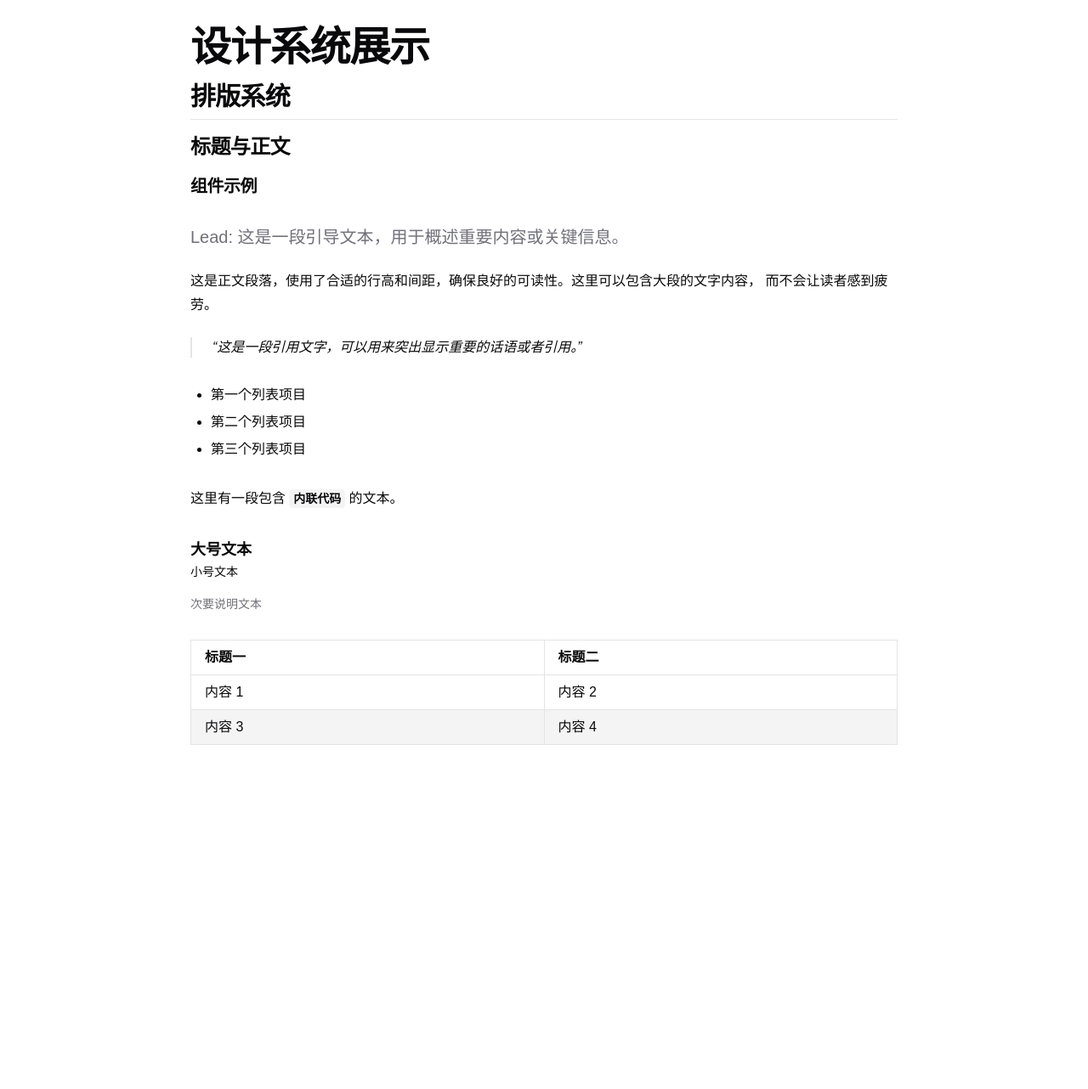
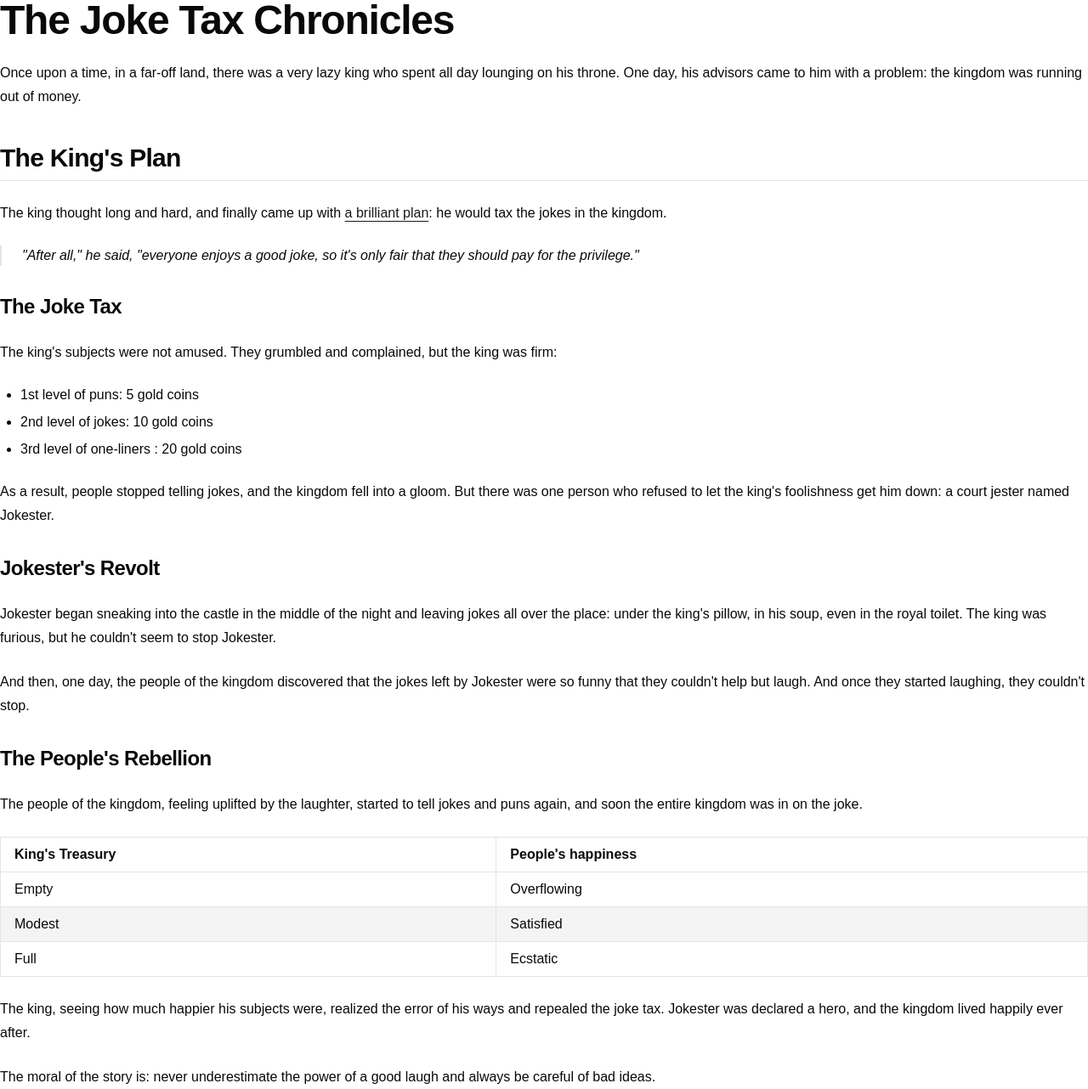
Before and after one commit to ai-copilots/spark-pilot, a Next.js app in the folder frontend/: page /showcases/typography in a window 1280 px wide. Shown: the whole page at 85% size. Before the commit the page ends 933 px from the top, so only its background shows below. Built offline with nearby package versions, Linux system fonts and the light colour scheme; no server answers; a web font is replaced by a local one.

Commit message:
Update ESLint configuration and typography showcase
- Modify ESLint config to disable unescaped entities warning
- Update package.json dependencies order
- Add @tailwindcss/typography package
- Refactor typography showcase page with a narrative example
- Update Cursor rule documentation references

```diff
--- a/frontend/src/app/showcases/typography/page.tsx
+++ b/frontend/src/app/showcases/typography/page.tsx
@@ -1,85 +1,120 @@
 export default function TypographyShowcasePage() {
   return (
     <main className="min-h-screen">
-      <div className="w-full max-w-4xl mx-auto p-8 space-y-8">
-      {/* 标题展示 */}
-        <section className="space-y-4">
+      <div>
         <h1 className="scroll-m-20 text-4xl font-extrabold tracking-tight lg:text-5xl">
-            设计系统展示
+          The Joke Tax Chronicles
         </h1>
-          <h2 className="scroll-m-20 border-b pb-2 text-3xl font-semibold tracking-tight first:mt-0">
-            排版系统
+        <p className="leading-7 [&:not(:first-child)]:mt-6">
+          Once upon a time, in a far-off land, there was a very lazy king who
+          spent all day lounging on his throne. One day, his advisors came to him
+          with a problem: the kingdom was running out of money.
+        </p>
+        <h2 className="mt-10 scroll-m-20 border-b pb-2 text-3xl font-semibold tracking-tight transition-colors first:mt-0">
+          The King's Plan
         </h2>
-          <h3 className="scroll-m-20 text-2xl font-semibold tracking-tight">
-            标题与正文
+        <p className="leading-7 [&:not(:first-child)]:mt-6">
+          The king thought long and hard, and finally came up with{" "}
+          <a
+            href="#"
+            className="font-medium text-primary underline underline-offset-4"
+          >
+            a brilliant plan
+          </a>
+          : he would tax the jokes in the kingdom.
+        </p>
+        <blockquote className="mt-6 border-l-2 pl-6 italic">
+          "After all," he said, "everyone enjoys a good joke, so it's only fair
+          that they should pay for the privilege."
+        </blockquote>
+        <h3 className="mt-8 scroll-m-20 text-2xl font-semibold tracking-tight">
+          The Joke Tax
         </h3>
-          <h4 className="scroll-m-20 text-xl font-semibold tracking-tight">
-            组件示例
-          </h4>
-        </section>
-
-        {/* 正文展示 */}
-        <section className="space-y-6">
-          <p className="text-xl text-muted-foreground">
-            Lead: 这是一段引导文本，用于概述重要内容或关键信息。
+        <p className="leading-7 [&:not(:first-child)]:mt-6">
+          The king's subjects were not amused. They grumbled and complained, but
+          the king was firm:
         </p>
-
+        <ul className="my-6 ml-6 list-disc [&>li]:mt-2">
+          <li>1st level of puns: 5 gold coins</li>
+          <li>2nd level of jokes: 10 gold coins</li>
+          <li>3rd level of one-liners : 20 gold coins</li>
+        </ul>
         <p className="leading-7 [&:not(:first-child)]:mt-6">
-            这是正文段落，使用了合适的行高和间距，确保良好的可读性。这里可以包含大段的文字内容，
-            而不会让读者感到疲劳。
+          As a result, people stopped telling jokes, and the kingdom fell into a
+          gloom. But there was one person who refused to let the king's
+          foolishness get him down: a court jester named Jokester.
         </p>
-
-          <blockquote className="mt-6 border-l-2 pl-6 italic">
-            &ldquo;这是一段引用文字，可以用来突出显示重要的话语或者引用。&rdquo;
-          </blockquote>
-        </section>
-
-        {/* 列表展示 */}
-        <section>
-          <ul className="my-6 ml-6 list-disc [&>li]:mt-2">
-            <li>第一个列表项目</li>
-            <li>第二个列表项目</li>
-            <li>第三个列表项目</li>
-          </ul>
-        </section>
-
-        {/* 代码展示 */}
-        <section className="space-y-4">
-          <p className="leading-7">
-            这里有一段包含 <code className="relative rounded bg-muted px-[0.3rem] py-[0.2rem] font-mono text-sm font-semibold">内联代码</code> 的文本。
+        <h3 className="mt-8 scroll-m-20 text-2xl font-semibold tracking-tight">
+          Jokester's Revolt
+        </h3>
+        <p className="leading-7 [&:not(:first-child)]:mt-6">
+          Jokester began sneaking into the castle in the middle of the night and
+          leaving jokes all over the place: under the king's pillow, in his soup,
+          even in the royal toilet. The king was furious, but he couldn't seem to
+          stop Jokester.
         </p>
-        </section>
-
-        {/* 辅助文本展示 */}
-        <section className="space-y-4">
-          <div className="text-lg font-semibold">大号文本</div>
-          <small className="text-sm font-medium leading-none">小号文本</small>
-          <p className="text-sm text-muted-foreground">次要说明文本</p>
-        </section>
-
-        {/* 表格展示 */}
-        <section>
+        <p className="leading-7 [&:not(:first-child)]:mt-6">
+          And then, one day, the people of the kingdom discovered that the jokes
+          left by Jokester were so funny that they couldn't help but laugh. And
+          once they started laughing, they couldn't stop.
+        </p>
+        <h3 className="mt-8 scroll-m-20 text-2xl font-semibold tracking-tight">
+          The People's Rebellion
+        </h3>
+        <p className="leading-7 [&:not(:first-child)]:mt-6">
+          The people of the kingdom, feeling uplifted by the laughter, started to
+          tell jokes and puns again, and soon the entire kingdom was in on the
+          joke.
+        </p>
         <div className="my-6 w-full overflow-y-auto">
           <table className="w-full">
             <thead>
               <tr className="m-0 border-t p-0 even:bg-muted">
-                  <th className="border px-4 py-2 text-left font-bold">标题一</th>
-                  <th className="border px-4 py-2 text-left font-bold">标题二</th>
+                <th className="border px-4 py-2 text-left font-bold [&[align=center]]:text-center [&[align=right]]:text-right">
+                  King's Treasury
+                </th>
+                <th className="border px-4 py-2 text-left font-bold [&[align=center]]:text-center [&[align=right]]:text-right">
+                  People's happiness
+                </th>
               </tr>
             </thead>
             <tbody>
               <tr className="m-0 border-t p-0 even:bg-muted">
-                  <td className="border px-4 py-2 text-left">内容 1</td>
-                  <td className="border px-4 py-2 text-left">内容 2</td>
+                <td className="border px-4 py-2 text-left [&[align=center]]:text-center [&[align=right]]:text-right">
+                  Empty
+                </td>
+                <td className="border px-4 py-2 text-left [&[align=center]]:text-center [&[align=right]]:text-right">
+                  Overflowing
+                </td>
               </tr>
               <tr className="m-0 border-t p-0 even:bg-muted">
-                  <td className="border px-4 py-2 text-left">内容 3</td>
-                  <td className="border px-4 py-2 text-left">内容 4</td>
+                <td className="border px-4 py-2 text-left [&[align=center]]:text-center [&[align=right]]:text-right">
+                  Modest
+                </td>
+                <td className="border px-4 py-2 text-left [&[align=center]]:text-center [&[align=right]]:text-right">
+                  Satisfied
+                </td>
+              </tr>
+              <tr className="m-0 border-t p-0 even:bg-muted">
+                <td className="border px-4 py-2 text-left [&[align=center]]:text-center [&[align=right]]:text-right">
+                  Full
+                </td>
+                <td className="border px-4 py-2 text-left [&[align=center]]:text-center [&[align=right]]:text-right">
+                  Ecstatic
+                </td>
               </tr>
             </tbody>
           </table>
         </div>
-        </section>
+        <p className="leading-7 [&:not(:first-child)]:mt-6">
+          The king, seeing how much happier his subjects were, realized the error
+          of his ways and repealed the joke tax. Jokester was declared a hero, and
+          the kingdom lived happily ever after.
+        </p>
+        <p className="leading-7 [&:not(:first-child)]:mt-6">
+          The moral of the story is: never underestimate the power of a good laugh
+          and always be careful of bad ideas.
+        </p>
       </div>
     </main>
   );
```
Also changed, not shown: frontend/eslint.config.mjs (+5 -3 lines), frontend/package.json (+4 -4 lines), 2 other files (tests, documents, lock files or other folders). Lines whose indentation alone changed are shown as unchanged.
